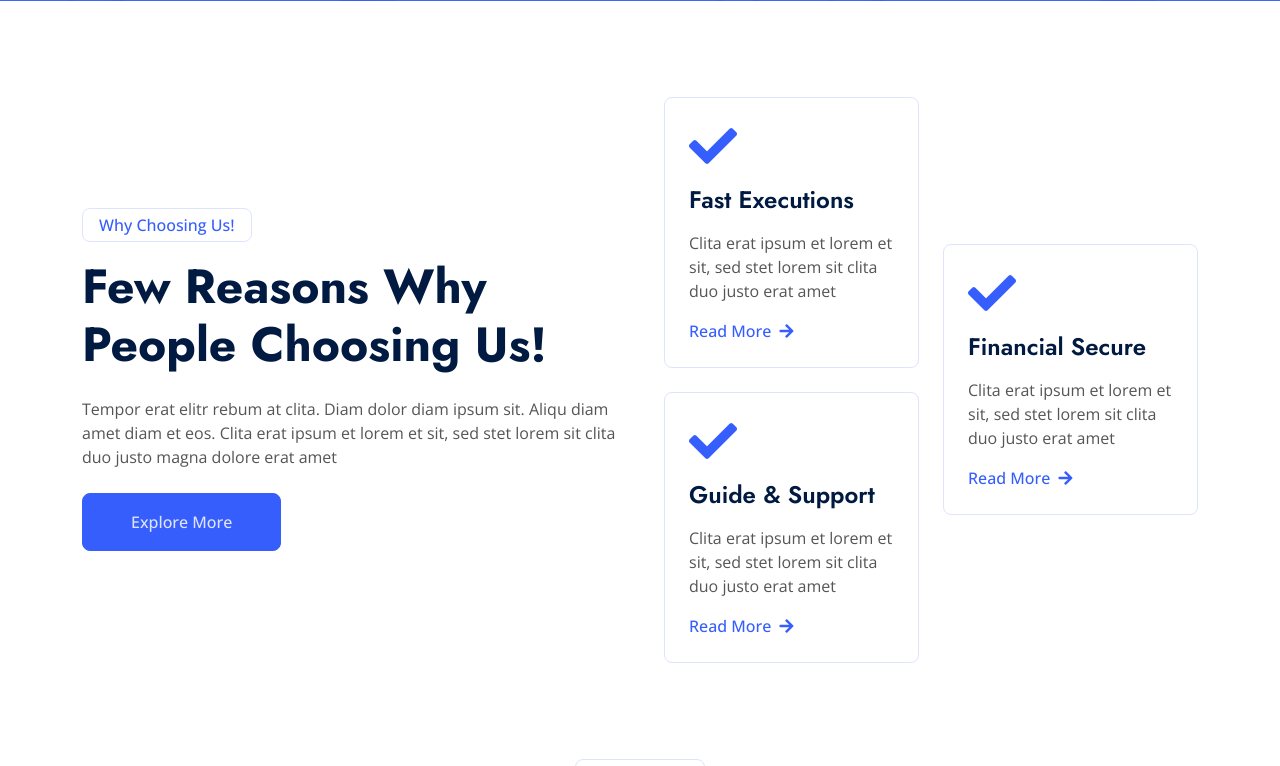
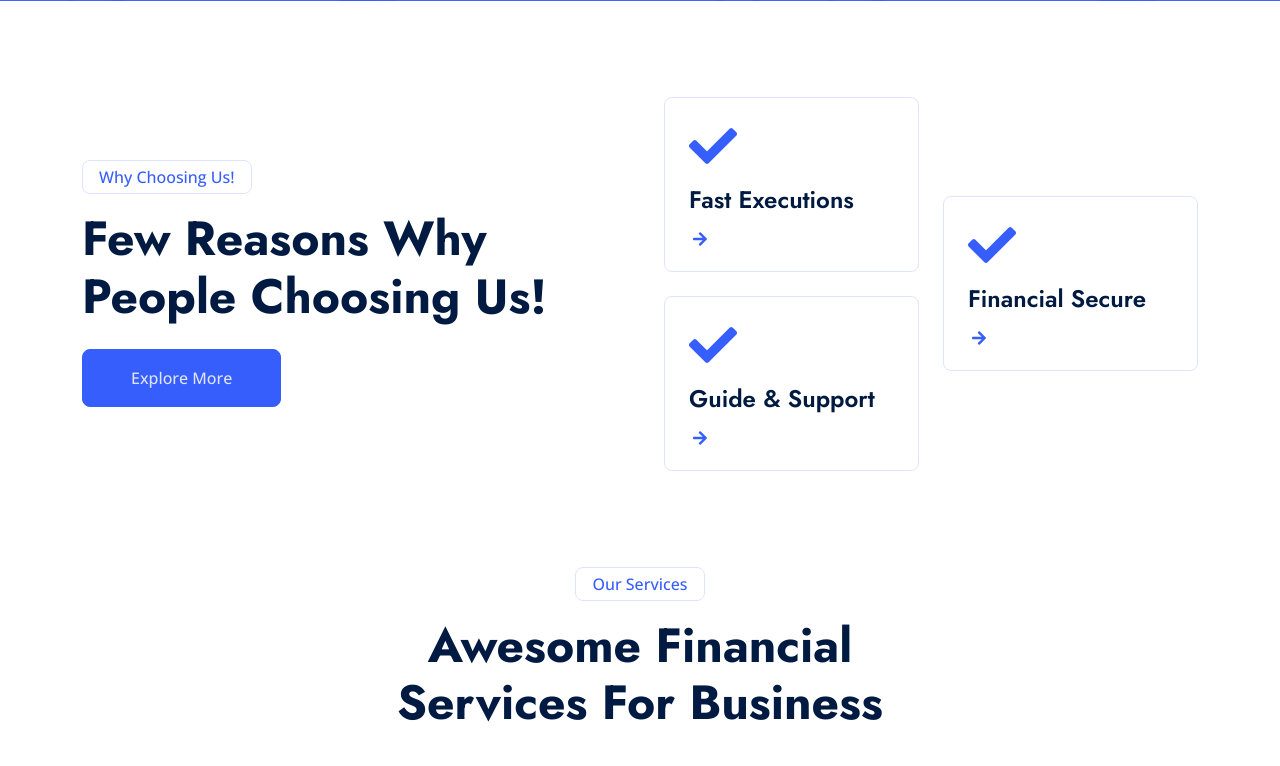
Before and after one commit to Team-Incredible/Finacha-Backend, a Django app: page / in a window 1280 px wide. Shown: the part 3354-4120 px from the top of the page. Run offline with Django 4.2, Linux system fonts and the light colour scheme; some libraries are stand-ins or nearby versions.

Commit message:
Update home.html

```diff
--- a/templates/home.html
+++ b/templates/home.html
@@ -275,8 +275,7 @@
                 <div class="col-lg-6 wow fadeInUp" data-wow-delay="0.1s" style="visibility: visible; animation-delay: 0.1s; animation-name: fadeInUp;">
                     <p class="d-inline-block border rounded text-primary fw-semi-bold py-1 px-3">Why Choosing Us!</p>
                     <h1 class="display-5 mb-4">Few Reasons Why People Choosing Us!</h1>
-                    <p class="mb-4">Tempor erat elitr rebum at clita. Diam dolor diam ipsum sit. Aliqu diam amet diam et
-                        eos. Clita erat ipsum et lorem et sit, sed stet lorem sit clita duo justo magna dolore erat amet
+                    <p class="mb-4">
                     </p>
                     <a class="btn btn-primary py-3 px-5" href="">Explore More</a>
                 </div>
@@ -288,18 +287,16 @@
                                     <div class="feature-box border rounded p-4">
                                         <i class="fa fa-check fa-3x text-primary mb-3"></i>
                                         <h4 class="mb-3">Fast Executions</h4>
-                                        <p class="mb-3">Clita erat ipsum et lorem et sit, sed stet lorem sit clita duo
-                                            justo erat amet</p>
-                                        <a class="fw-semi-bold" href="">Read More <i class="fa fa-arrow-right ms-1"></i></a>
+                                        <p class="mb-3"></p>
+                                        <a class="fw-semi-bold" href=""><i class="fa fa-arrow-right ms-1"></i></a>
                                     </div>
                                 </div>
                                 <div class="col-12 wow fadeIn" data-wow-delay="0.5s" style="visibility: visible; animation-delay: 0.5s; animation-name: fadeIn;">
                                     <div class="feature-box border rounded p-4">
                                         <i class="fa fa-check fa-3x text-primary mb-3"></i>
                                         <h4 class="mb-3">Guide &amp; Support</h4>
-                                        <p class="mb-3">Clita erat ipsum et lorem et sit, sed stet lorem sit clita duo
-                                            justo erat amet</p>
-                                        <a class="fw-semi-bold" href="">Read More <i class="fa fa-arrow-right ms-1"></i></a>
+                                        <p class="mb-3"></p>
+                                        <a class="fw-semi-bold" href=""> <i class="fa fa-arrow-right ms-1"></i></a>
                                     </div>
                                 </div>
                             </div>
@@ -308,9 +305,8 @@
                             <div class="feature-box border rounded p-4">
                                 <i class="fa fa-check fa-3x text-primary mb-3"></i>
                                 <h4 class="mb-3">Financial Secure</h4>
-                                <p class="mb-3">Clita erat ipsum et lorem et sit, sed stet lorem sit clita duo justo
-                                    erat amet</p>
-                                <a class="fw-semi-bold" href="">Read More <i class="fa fa-arrow-right ms-1"></i></a>
+                                <p class="mb-3"></p>
+                                <a class="fw-semi-bold" href=""><i class="fa fa-arrow-right ms-1"></i></a>
                             </div>
                         </div>
                     </div>
```
